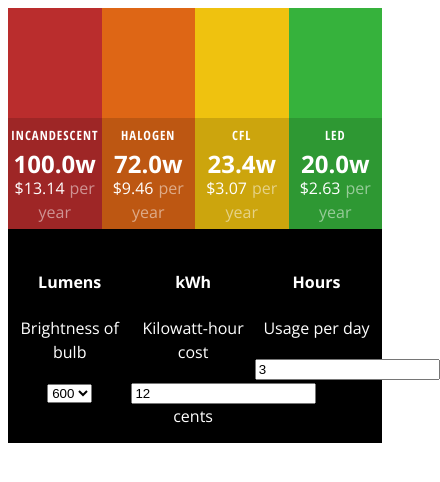
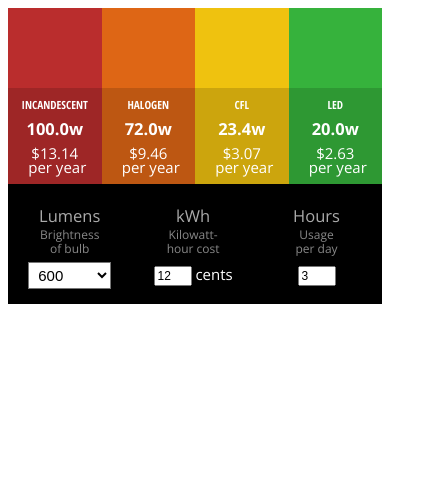
Before and after one commit to elcanziba/calculation-tool-angularjs, a plain HTML site: page index.html in a window 390 px wide. Shown: the whole page, 440 px wide, since content can reach past the window. Drawn offline with nearby package versions, Linux system fonts and the light colour scheme; a script that the page names is missing.

Commit message:
Update of Responsive Design.

```diff
--- a/assets/css/style.css
+++ b/assets/css/style.css
@@ -94,3 +94,71 @@
 	display: block;
 	clear: both;
 }
+#myCalculator form h4 {
+	color: #aaaaaa;
+	margin: 0 0 -5px 0;
+	font-size: 1.5em;
+	font-weight: 300;
+}
+#myCalculator form p {
+	color: #888888;
+	margin: 0 0 6px 0;
+	font-size: .9em;
+}
+#myCalculator form input[type=number] {
+	width: 50px;
+	text-align: left;
+	font-size: 1em;
+}
+#myCalculator form select {
+	font-size: 1em;
+	-webkit-apperance: none;
+	-moz-apperance: none;
+	-ms-apperance: none;
+	-o-apperance: none;
+	apperance: none;
+	background: #ffffff;
+	padding: 3px 30px 3px 5px;
+}
+
+/*Responsize Elements*/
+@media screen and (max-width: 500px) {
+	#myCalculator {
+		font-size: 15px;
+	}
+	#myCalculator main section {
+		background-size: 45px 71px;
+		padding-top: 80px;
+	}
+	#myCalculator main h4 {
+		margin: 0;
+		font-size: .75em;
+		letter-spacing: 0;
+	}
+	#myCalculator main p {
+		font-size: 1.1em;
+	}
+	#myCalculator main p + p {
+		font-size: 1em;
+	}
+	#myCalculator main p + p::after {
+		display: block;
+		margin-top: -10px;
+		color: #ffffff;
+	}
+	#myCalculator form h4 {
+		font-size: 1.1em;
+		margin: 0;
+	}
+	#myCalculator form p {
+		font-size: .8em;
+		line-height: 14px;
+	}
+	#myCalculator form br {
+		display: inline;
+	}
+	#myCalculator form input[type=number] {
+		width: 30px;
+		font-size: .8em;
+	}
+}
```
